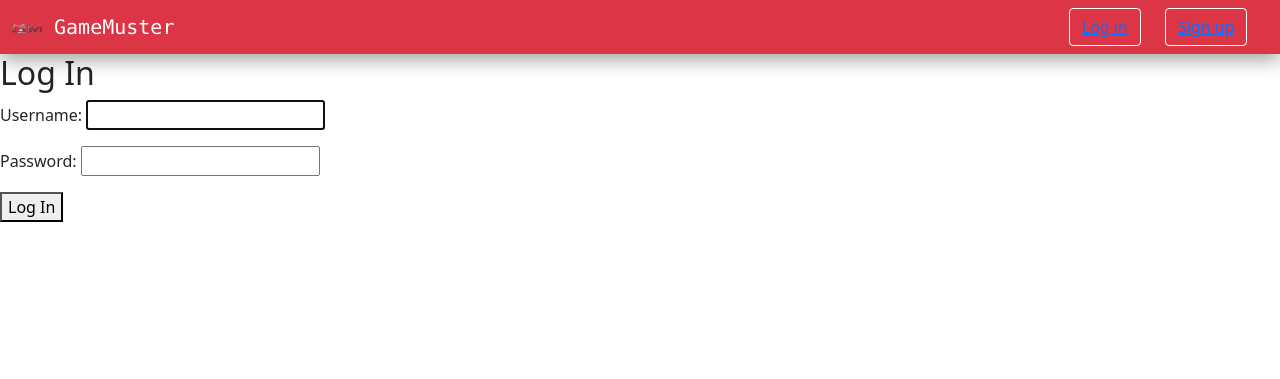
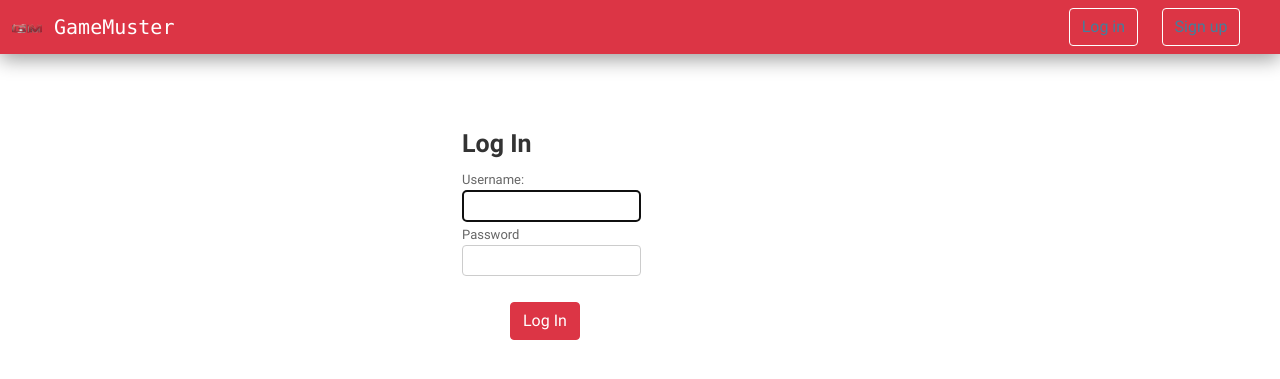
Before and after one commit to PavelPyasecky/PythonITechArtTraining, a Django app: page /users/login/ in a window 1280 px wide. Shown: the top 379 px of the page. Run offline with Django 3.2, Linux system fonts and the light colour scheme; some libraries are stand-ins or nearby versions.

Commit message:
Decorating sinup and login pages

```diff
--- a/board/templates/layout/basic.html
+++ b/board/templates/layout/basic.html
@@ -26,8 +26,8 @@
         </div>
         <div class="col-auto"></div>
         <div class="col-lg-2 align-content-center">
-            <button class="btn btn-outline-secondary btn-login"><a href="{% url 'login' %}">Log in</a></button>
-            <button class="btn btn-outline-secondary btn-signup"><a href="{% url 'signup' %}">Sign up</a></button>
+            <button class="btn btn-outline-secondary btn-login"><a class="btn__link" href="{% url 'login' %}">Log in</a></button>
+            <button class="btn btn-outline-secondary btn-signup"><a class="btn__link" href="{% url 'signup' %}">Sign up</a></button>
         </div>
 
     </div>
--- a/users/static/users/css/users_auth.css
+++ b/users/static/users/css/users_auth.css
@@ -4,19 +4,34 @@
   margin-left: 10px;
   margin-right: 10px;
   border-color: #fff;
+  background-color: transparent;
+}
+.btn-signup:hover, .btn-login:hover {
+  background-color: #fff;
 }
 
-.btn-login {
-  background-color: #dc3545;
+.btn__link {
+  transition: all 0.2s ease;
+}
+.btn__link:visited {
+  color: #fff;
+}
+.btn__link:hover {
+  font-size: 1.2rem;
+  font-weight: bold;
 }
 
-.btn-signup {
-  background-color: #dc3545;
-  color: #fff;
+.btn-login:hover .btn__link, .btn-signup:hover .btn__link {
+  color: #dc3545;
 }
 
 .title-wrapper {
-  margin: 25px 10px 0 0;
+  margin: 75px 25px 10px 0;
+}
+
+.field-wrapper {
+  margin-top: 0px;
+  margin-bottom: 0px;
 }
 
 /*# sourceMappingURL=users_auth.css.map */
--- a/users/static/users/css/users_auth.sass
+++ b/users/static/users/css/users_auth.sass
@@ -6,15 +6,66 @@ $bg-btn: #dc3545
     left: 10px
     right: 10px
   border-color: #fff
+  background-color: transparent
+  &:hover
+    background-color: #fff
 
 .btn-login
   @extend %btn-base
-  background-color: $bg-btn
 
 .btn-signup
   @extend %btn-base
-  background-color: $bg-btn
-  color: #fff
+
+$font-size: 1rem
+.btn__link
+  &:visited
+    color: #fff
+  transition: all .2s ease
+  &:hover
+    font-size: $font-size * 1.2
+    font-weight: bold
+
+%btn-base:hover .btn__link
+  color: $bg-btn
 
 .title-wrapper
-  margin: 25px 10px 0 0
+  margin: 75px 25px 10px 0
+
+$m-field: 0px
+.field-wrapper
+  margin:
+    top: $m-field
+    bottom: $m-field
+
+
+
+
+
+
+
+//$status-colors: (primary: #000, success: #27BA6C, info: #03a9f4, warning: #FF8833, danger: #ff1a1a)
+//
+//.message
+//  @each $status, $color in $status-colors
+//    &--#{$status}
+//      background: $color
+//
+//p
+//  font: 10px/8px             // Явный CSS, деление отсутствует
+//  $width: 1000px
+//  width: $width/2            // Используется переменная, операция деления
+//  height: (500px/2)          // Обособление скобками, операция деления
+//  margin-left: 5px + 8px/2px // Используется +, операция деления
+//
+//$translucent-red: rgba(255, 0, 0, 0.5)
+//p
+//  color: opacify($translucent-red, 0.3)
+//  background-color: transparentize($translucent-red, 0.25)
+//
+//@mixin does-parent-exist
+//  @if &
+//    &:hover
+//      color: inherit
+//  @else
+//    a
+//      color: inherit
--- a/users/templates/registration/login.html
+++ b/users/templates/registration/login.html
@@ -1,9 +1,37 @@
 {% extends 'layout/basic.html' %}
+{% load static %}
+
+{% block styles %}
+    <link rel="stylesheet" type="text/css"
+          href="{% static 'admin/css/forms.css' %} "/>
+    <link rel="stylesheet" type="text/css"
+          href="{% static 'admin/css/base.css' %} "/>
+{% endblock %}
+
 {% block content %}
-    <h2>Log In</h2>
-    <form method="post">
-        {% csrf_token %}
-        {{ form.as_p }}
-        <button type="submit">Log In</button>
-    </form>
+    <div class="container">
+        <div class="row">
+            <div class="col-4"></div>
+            <div class="col-4 align-content-center">
+                <div class="title-wrapper">
+                    <h2 class="text-middle">Log In</h2>
+                </div>
+                <form method="post">
+                    {% csrf_token %}
+                    {{ form.non_field_errors }}
+                    <div class="field-wrapper">
+                        {{ form.username.errors }}
+                        <label for="{{ form.username.id_for_label }}">Username:</label>
+                        <div class="input-wrapper">{{ form.username }}</div>
+                    </div>
+                    <div class="field-wrapper">
+                        {{ form.password.errors }}
+                        <label for="{{ form.password.id_for_label }}">Password</label>
+                        <div class="input-wrapper">{{ form.password }}</div>
+                    </div>
+                    <button class="btn btn-danger m-4 mx-lg-5" type="submit">Log In</button>
+                </form>
+            </div>
+        </div>
+    </div>
 {% endblock content %}
```
Also changed, not shown: users/templates/users/signup.html (+36 -6 lines), 1 other file.
